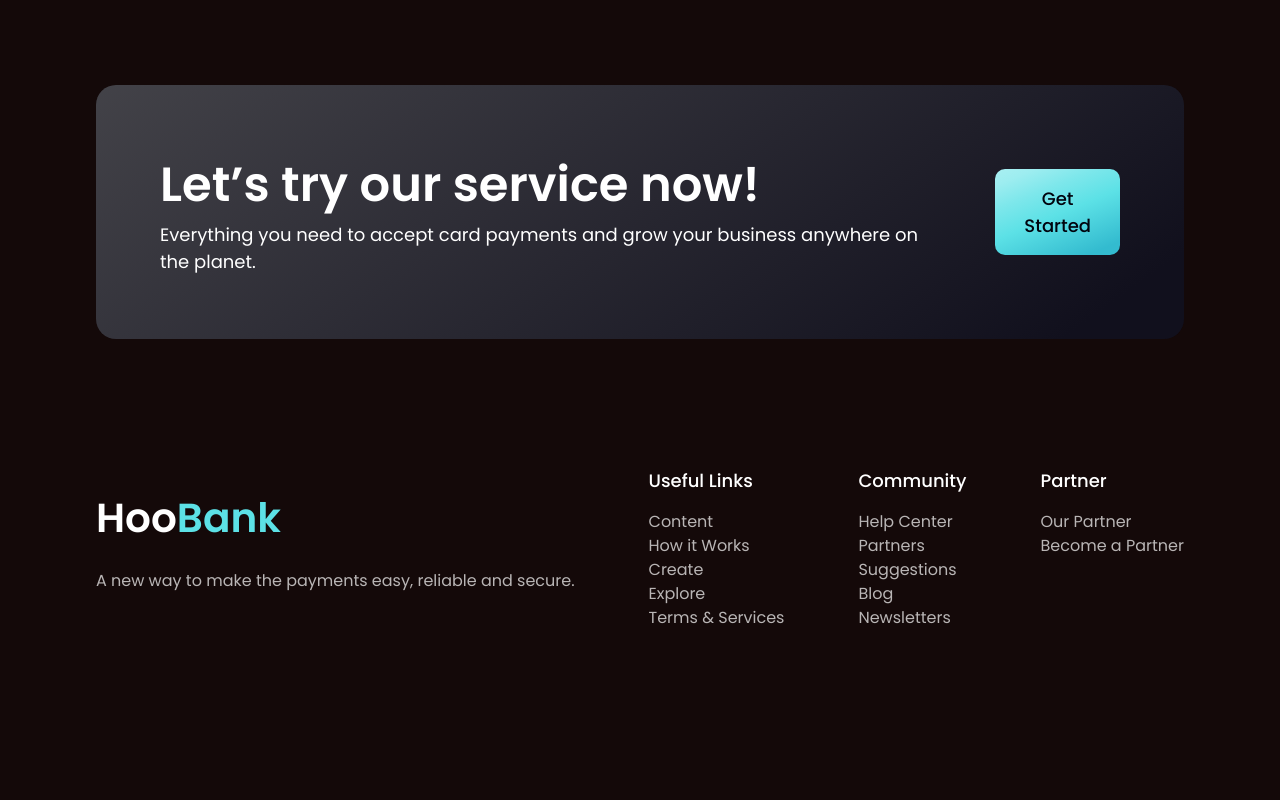
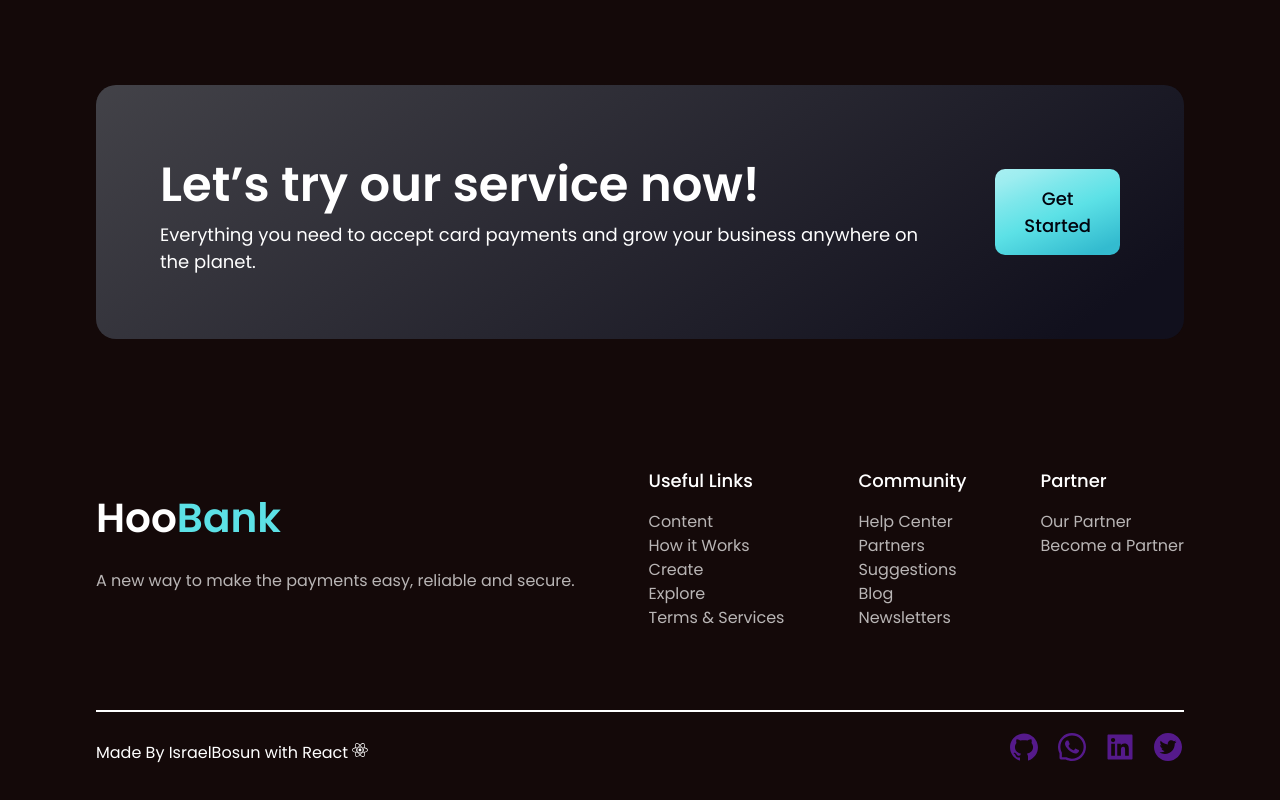
Before and after one commit to IsraelBosun/banking-app-israel, a React (Create React App) app: page / in a window 1280 px wide. Shown: the part 3609-4409 px from the top of the page. Before the commit the page ends 4303 px from the top, so only its background shows below. Built offline with nearby package versions, Linux system fonts and the light colour scheme.

Commit message:
footer second commital

```diff
--- a/src/components/footer/Footer.jsx
+++ b/src/components/footer/Footer.jsx
@@ -1,10 +1,15 @@
 import React from 'react'
+import {FaReact} from "react-icons/fa"
+import {AiOutlineGithub} from "react-icons/ai"
+import {AiOutlineWhatsApp} from "react-icons/ai"
+import {AiFillLinkedin} from "react-icons/ai"
+import {AiFillTwitterCircle} from "react-icons/ai"
 import "./footer.css"
 
 const Footer = () => {
   return (
-    <div className='footer section__padding'>
-
+    <div className=' section__padding'>
+     <div className = "footer">
       <div className='footer__hoo'>
         <div className = "footer__hoo-top">
           <div>
@@ -46,7 +51,22 @@ const Footer = () => {
           <li>Become a Partner</li>
         </ul>
       </div>
+      </div>
 
+      <div className='footer__ending'>
+        <div className='footer__line'/>
+        <div className='footer__copyright'>
+          <div>
+            Made By IsraelBosun with React <FaReact />
+          </div>
+          <div className='footer__icons'>
+            <a href=""><AiOutlineGithub /></a>
+            <a href=""><AiOutlineWhatsApp /></a>
+            <a href=""><AiFillLinkedin /></a>
+            <a href=""><AiFillTwitterCircle /></a>
+          </div>
+        </div>
+      </div>
     </div>
   )
 }
--- a/src/components/footer/footer.css
+++ b/src/components/footer/footer.css
@@ -40,3 +40,27 @@
 .footer__hoo-top span {
     color: rgba(92, 225, 230, 1)
 }
+
+.footer__ending {
+    margin-top: 5rem;
+}
+
+.footer__line {
+    width: 100%;
+    height: 2px;
+    background: white;
+}
+
+.footer__copyright {
+    margin-top: 1rem;
+    display: flex;
+    justify-content: space-between;
+    align-items: center;
+    flex-wrap: wrap;
+}
+
+.footer__icons {
+    display: flex;
+    gap: 1rem;
+    font-size: 2rem;
+}
--- a/src/index.css
+++ b/src/index.css
@@ -73,7 +73,7 @@ h4{
 
 @media screen and (max-width: 450px) {
     .section__padding {
-        display: flex;
+        /* display: flex; */
         padding: 4rem 2rem;
     }
 }
```
